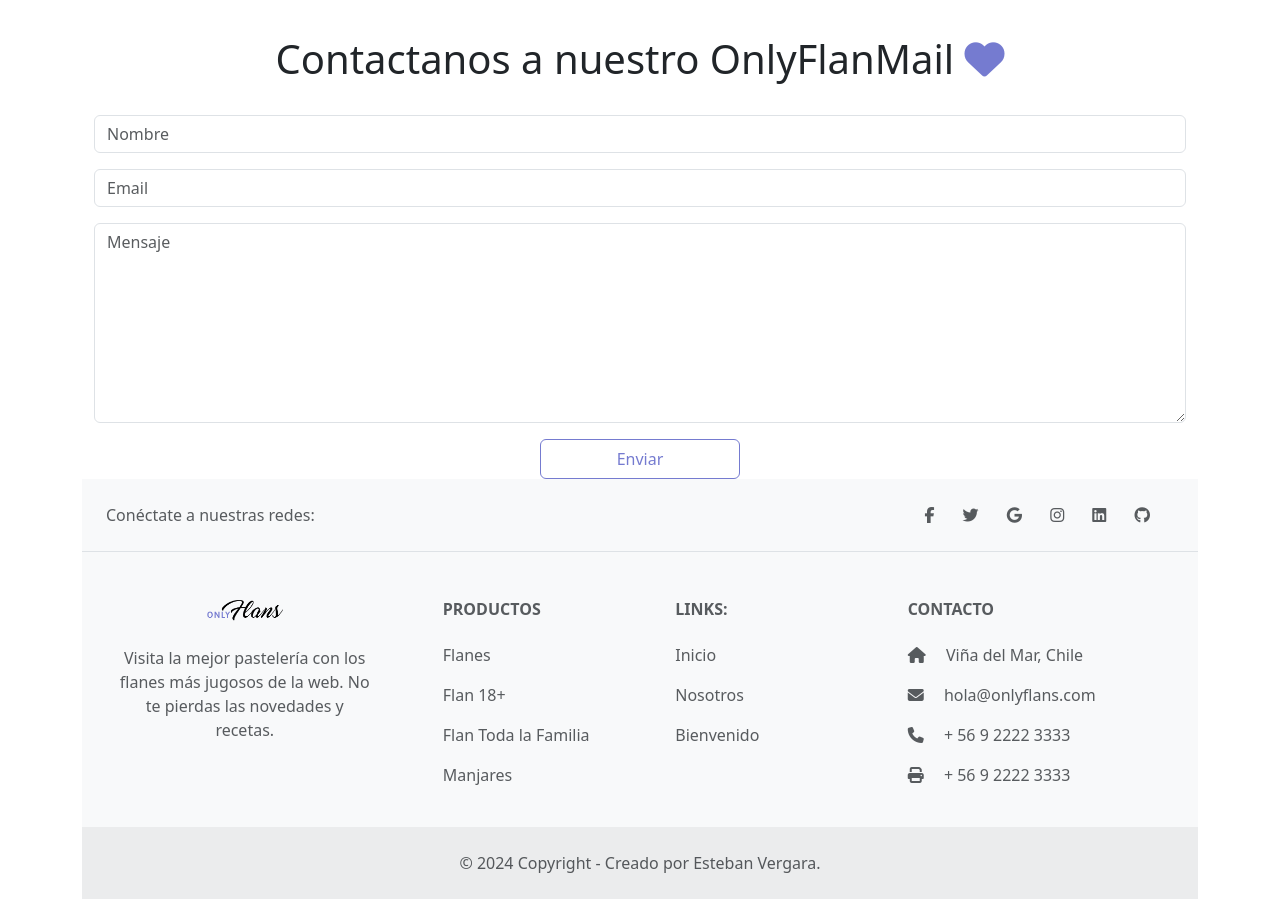
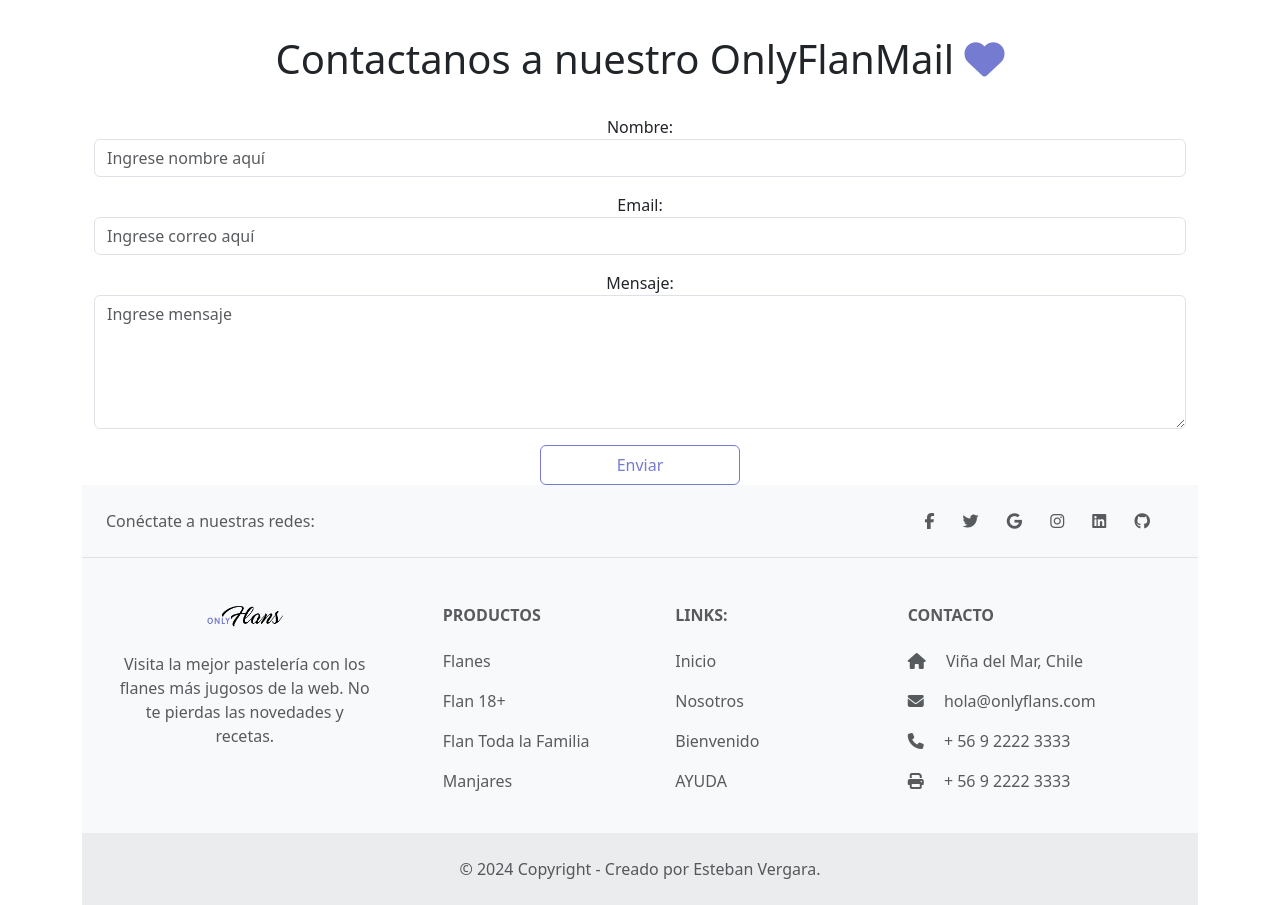
Before and after one commit to Tba79/onlyflans, a Django app: page /welcome/ in a window 1280 px wide. Shown: the part 637-1542 px from the top of the page. Run offline with Django 5.2, Linux system fonts and the light colour scheme.

Commit message:
[ADD/UPDATE] Modicficaiones en archivos WELCOME, NAVBAR, FOOTER, rutas URLS, crecaion de de archivo FORMS:PY

```diff
--- /dev/null
+++ b/main/forms.py
@@ -0,0 +1,88 @@
+from django import forms
+
+class ContactForm(forms.Form):
+    nombre = forms.CharField(
+        max_length=10,
+        label='Nombre:',
+        widget=forms.TextInput(attrs={
+            'class': 'form-control mb-3',
+            'placeholder': 'Ingrese nombre aquí'
+        })
+    )
+    email = forms.EmailField(
+        max_length=20,
+        label='Email:',
+        widget=forms.EmailInput(attrs={
+            'class': 'form-control mb-3',
+            'placeholder': 'Ingrese correo aquí'
+        })
+    )
+    mensaje = forms.CharField(
+        label='Mensaje:',
+        widget=forms.Textarea(attrs={
+            'class': 'form-control mb-3',
+            'rows': 5,
+            'placeholder': 'Ingrese mensaje'
+        })
+    )
+
+
+
+
+
+
+
+
+
+
+
+
+
+
+
+
+
+
+
+
+
+
+
+
+
+
+
+
+#from django import forms
+
+
+
+
+
+
+# # class ContactForm(forms.Form):
+#     nombre = forms.CharField(
+#         max_length=15,
+#         label = 'nombre: ',
+#         widget = forms.TextInput(attrs={
+#             'class':'form-control mb-3',
+#             'placeholder': 'Nombre de BB',
+#         })
+#     )
+#     email = forms.EmailField(
+#         max_length=15,
+#         label = 'Mail',
+#         widget = forms.EmailInput(attrs={
+#             'class':'form-control  ',
+#             'placeholder': 'Mail de BB',
+#         })
+#     )
+#     mensaje= forms.CharField(
+#     max_length=60,
+#     label = 'Mensaje',
+#     widget = forms.Textarea(attrs={
+#         'class':'form-control mb-3',
+#         'placeholder': 'Menajse de BB',
+#         'row' : 5
+#         })
+#     )
--- /dev/null
+++ b/main/templates/ayuda.html
@@ -0,0 +1,5 @@
+{% extends 'base.html' %}
+
+{% block content %}
+<h1>PAgina de ayida en construccion</h1>
+{% endblock %}
--- a/main/templates/index.html
+++ b/main/templates/index.html
@@ -2,7 +2,6 @@
 
 {% block content %}
 <div class="container-productos">
-
     <h3 class="header-productos">
         Listas de productos
     </h3>
--- a/main/templates/snippets/footer.html
+++ b/main/templates/snippets/footer.html
@@ -92,6 +92,9 @@
                     <p>
                         <a href="/welcome" class="text-reset">Bienvenido</a>
                     </p>
+                    <p>
+                        <a href="/ayuda" class="text-reset">AYUDA</a>
+                    </p>
                     <!--<p>
                         <a href="#" class="text-reset">Ayuda</a>
                     </p>-->
--- a/main/templates/snippets/navbar.html
+++ b/main/templates/snippets/navbar.html
@@ -15,7 +15,9 @@
                 <li class="nav-item">
                     <a class="nav-link" href="/about">Sobre Nosotros</a>
                 </li>
-
+                <li class="nav-item">
+                    <a class="nav-link" href="/ayuda">AYUDA</a>
+                </li>
             </ul>
             <form class="d-flex" role="search">
                 <input class="form-control me-2" type="search" placeholder="Buscar" aria-label="...">
--- a/main/templates/welcome.html
+++ b/main/templates/welcome.html
@@ -32,9 +32,9 @@
 
         <div class="container">
 
-            <form action="/contact_form" method ="post">
+            <form action="/welcome/" method ="post">
                 {% csrf_token %}
-                <div class="mb-3">
+                <!-- <div class="mb-3">
                     <input type="text" class="form-control" name="customer_name" placeholder="Nombre">
                 </div>
                 <div class="mb-3">
@@ -42,7 +42,8 @@
                 </div>
                 <div class="mb-3">
                     <textarea class="form-control" style="height:200px" rows="3" name="message" placeholder="Mensaje"></textarea>
-                </div>
+                </div> -->
+                {{ form }}
                 <button class="btn btn-outline-rgb">Enviar</button>
             </form>
         </div>
--- a/main/urls.py
+++ b/main/urls.py
@@ -1,9 +1,10 @@
 from django.urls import path #siempre va importa path
-from main.views import index, about, welcome, contact_form #importa las funciones
+from main.views import index, about, welcome, ayuda, contactcheck #importa las funciones
 
 urlpatterns = [
     path('', index),
     path('about/', about),
     path('welcome/', welcome),
-    path('contact_form', contact_form),
+    path('ayuda/', ayuda),
+    path('contactcheck/', contactcheck),
 ]
--- a/main/views.py
+++ b/main/views.py
@@ -1,6 +1,7 @@
 from django.shortcuts import render, redirect
 from django.http import HttpResponse
 from main.pasteles import pasteles
+from main.forms import ContactForm
 
 # Create your views here.
 def index (request):
@@ -11,25 +12,44 @@ def index (request):
 def about (request):
     return render(request, 'about.html')
 
-def welcome (request):
-    return render(request, 'welcome.html')
 
-def contact_form (request):
-    errores = []
+def welcome(request):
+    if request.method == 'GET':
+        form = ContactForm() # Se crea una instancia del formulario contactForm sin datos iniciales.
+        context = {'form': form} # Se crea un contexto que contiene el formulario vacío.
+        return render(request, 'welcome.html', context) # Se renderiza la plantilla 'welcome.html' con el contexto.
+    else:
+        form = ContactForm(request.POST) # Se crea una instancia de ContactForm con los datos enviados en la solicitud POST.
+        if form.is_valid(): # Se verifica si los datos del formulario son válidos.
+            return redirect('/contactcheck') # Si el formulario es válido, se redirige al usuario a la URL '/success'.
+        context = {'form': form} # Se crea un contexto que contiene el formulario con los datos (válidos o no).
+        return render(request, 'welcome.html', context) # Se vuelve a renderizar la plantilla con el contexto actualizado.
 
-    customer_name = request.POST['customer_name']
-    customer_email = request.POST['customer_email']
-    message = request.POST['message']
 
-    if len(customer_name) > 6:
-        errores.append('Largo mayor a 6')
+def contactcheck (request):
+    return render(request, 'contactcheck.html')
 
-    if  not '@' in customer_email:
-        errores.append('Mail no valido, falta tu arroba @ de BB')
 
-    context = {'errores': errores}
-    if len(errores) > 0:
-        return render(request,'welcome.html', context)
-    else:
+# def contact_form (request):
+#     errores = []
 
-        return render(request, 'contactcheck.html', context)
+#     customer_name = request.POST['customer_name']
+#     customer_email = request.POST['customer_email']
+#     message = request.POST['message']
+
+#     if len(customer_name) > 6:
+#         errores.append('Largo mayor a 6')
+
+#     if  not '@' in customer_email:
+#         errores.append('Mail no valido, falta tu arroba @ de BB')
+
+#     context = {'errores': errores}
+#     if len(errores) > 0:
+#         return render(request,'welcome.html', context)
+#     else:
+
+#         return render(request, 'contactcheck.html', context)
+
+
+def ayuda (request):
+    return render(request, 'ayuda.html')
```
Also changed, not shown: main/templates/snippets/main.html (deleted).
